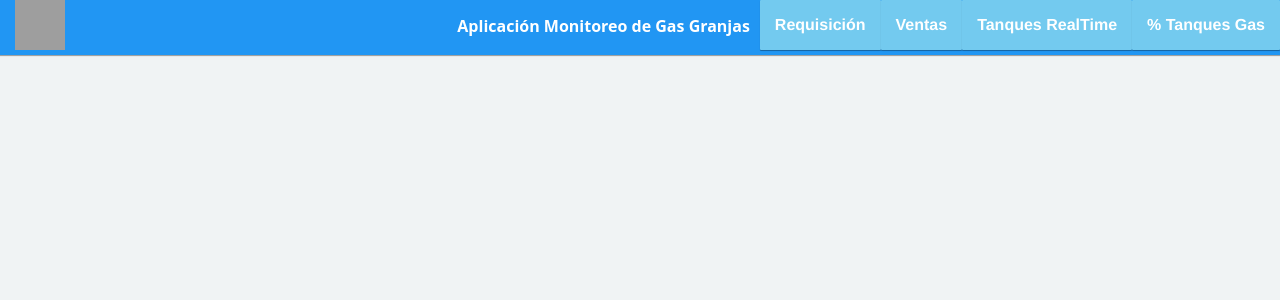
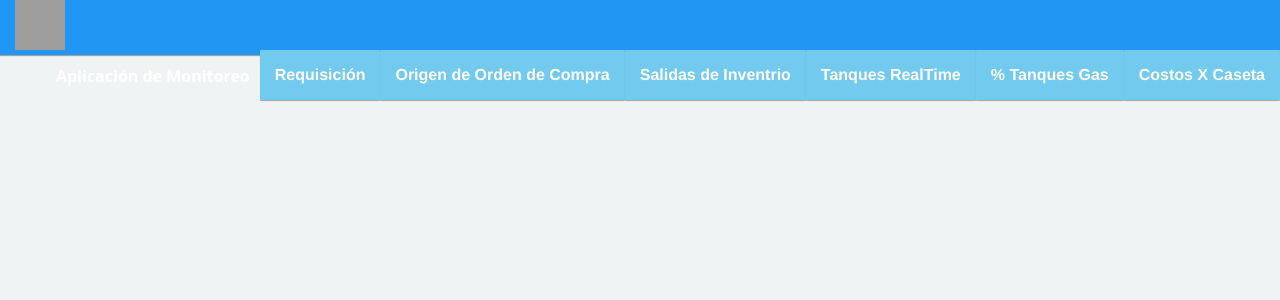
Before and after one commit to jorgegcmx/Monitor-de-Procesos-, a PHP site: page /nutryfacil/realtime.php in a window 1280 px wide. Shown: the top 300 px of the page. Run offline with PHP 8.4, Linux system fonts and the light colour scheme; data that the repository does not hold is empty; some libraries are stand-ins or nearby versions; grey boxes are pictures that could not be loaded.

Commit message:
Nuevas vistas

```diff
--- a/realtime.php
+++ b/realtime.php
@@ -18,17 +18,21 @@
         crossorigin="anonymous"></script>
 </head>
 <body id="mimin" class="dashboard">
-<nav class="navbar navbar-default header navbar-fixed-top">
+    <!-- start: Header class="img-circle avatar" -->
+    <nav class="navbar navbar-default header navbar-fixed-top">
           <div class="col-md-12 nav-wrapper">
             <div class="navbar-header" style="width:100%;">
               <img src="http://www.nutrypollo.com.mx/images/main-logo.png" width="50" height="50"  alt="user name" data-toggle="dropdown" aria-haspopup="true" aria-expanded="true"/>
                <ul class="nav navbar-nav navbar-right user-nav">
-                 <li class="user-name"><span>Aplicación Monitoreo de Gas Granjas</span></li>
+                 <li class="user-name"><span>Aplicación de Monitoreo </span></li>
                   <li class="dropdown avatar-dropdown">
                   <a href="index.php" type="button" class="btn btn-info"><b>Requisición</b></a>
                   </li>
                   <li class="dropdown avatar-dropdown">
-                  <a href="ventas.php" type="button" class="btn btn-info"><b>Ventas</b></a>
+                  <a href="ordenCompra.php" type="button" class="btn btn-info"><b>Origen de Orden de Compra</b></a>
+                  </li>
+                  <li class="dropdown avatar-dropdown">
+                  <a href="ventas.php" type="button" class="btn btn-info"><b>Salidas de Inventrio</b></a>
                   </li>
                   <li class="dropdown avatar-dropdown">
                   <a href="realtime.php" type="button" class="btn btn-info"><b>Tanques RealTime</b></a>
@@ -36,10 +40,14 @@
                   <li class="dropdown avatar-dropdown">
                   <a href="tanques_gas.php" type="button" class="btn btn-info"><b> % Tanques Gas</b></a>
                   </li>
+                  <li class="dropdown avatar-dropdown">
+                  <a href="components.html" type="button" class="btn btn-info"><b>Costos X Caseta</b></a>
+                  </li>
               </ul>
             </div>
           </div>
         </nav>
+      <!-- end: Header -->
     <div id="recarga" class="container-fluid mimin-wrapper" ></div>
 </body>
 <script>
--- a/ventas.php
+++ b/ventas.php
@@ -1,21 +1,21 @@
 <?php
 include_once 'header.php';
 //Nutry Facil
-$url='http://localhost:8000/nutryfacil/1/6/2019';
+$url='http://localhost:8000/nutryfacil/1/12/2019';
 $r = file_get_contents("".$url."");
 $dato= json_decode($r,true);
 $fecha = array_column($dato,'Fecha');
 $kilos = array_column($dato,'kilos');
 
 //Pollo No 10
-$urlpollo10='http://localhost:8000/pollo10/1/6/2019';
+$urlpollo10='http://localhost:8000/pollo10/1/12/2019';
 $rpollo = file_get_contents("".$urlpollo10."");
 $datos= json_decode($rpollo,true);
 $fechapollo = array_column($datos,'Fecha');
 $kilospollo = array_column($datos,'kilos');
 
 //Pollo No 10
-$urlpollo9='http://localhost:8000/pollo9/1/6/2019';
+$urlpollo9='http://localhost:8000/pollo9/1/12/2019';
 $rpollo9 = file_get_contents("".$urlpollo9."");
 $datos9= json_decode($rpollo9,true);
 $fechapollo9 = array_column($datos9,'Fecha');
```
Also changed, not shown: vue-table.html (added, +11 -0 lines).
